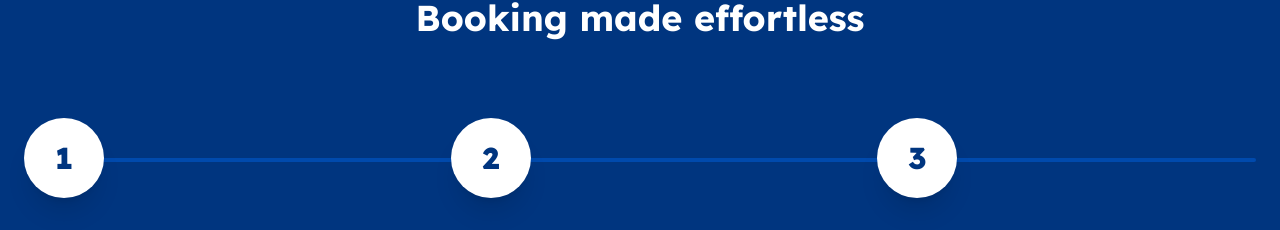
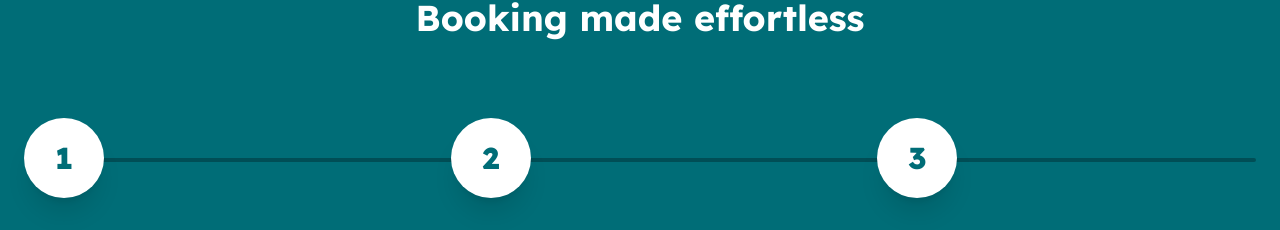
Before and after one commit to cudago/cudago-web-v1, a React (Vite) app: page / in a window 1280 px wide. Shown: the part 2406-2636 px from the top of the page. Built offline with nearby package versions, Linux system fonts and the light colour scheme.

Commit message:
refactor: update color scheme in Footer and CSS for consistency

```diff
--- a/src/components/Footer.tsx
+++ b/src/components/Footer.tsx
@@ -6,7 +6,7 @@ export const Footer = () => {
     <footer className="bg-slate-50 rounded-t-[3rem] md:rounded-t-[5rem] mt-20">
       <div className="max-w-7xl mx-auto px-8 py-16 grid grid-cols-2 md:grid-cols-4 gap-12">
         <div className="col-span-2 md:col-span-1">
-          <Link to="/" className="text-2xl font-bold text-blue-800 font-headline mb-6 block">Cudago</Link>
+          <Link to="/" className="text-2xl font-bold text-primary font-headline mb-6 block">Cudago</Link>
           <p className="text-slate-500 mb-8 max-w-xs">
             Your hyperlocal digital concierge for verified and trusted home services.
           </p>
@@ -26,18 +26,18 @@ export const Footer = () => {
         <div>
           <h4 className="font-bold text-primary mb-6">Company</h4>
           <ul className="space-y-4">
-            <li><Link to="/company/careers" className="text-slate-500 hover:text-blue-600 hover:translate-x-1 inline-block transition-all">Careers</Link></li>
-            <li><Link to="/company/press" className="text-slate-500 hover:text-blue-600 hover:translate-x-1 inline-block transition-all">Press Kit</Link></li>
+            <li><Link to="/company/careers" className="text-slate-500 hover:text-primary hover:translate-x-1 inline-block transition-all">Careers</Link></li>
+            <li><Link to="/company/press" className="text-slate-500 hover:text-primary hover:translate-x-1 inline-block transition-all">Press Kit</Link></li>
           </ul>
         </div>
 
         <div>
           <h4 className="font-bold text-primary mb-6">Legal</h4>
           <ul className="space-y-4">
-            <li><Link to="/policies/terms" className="text-slate-500 hover:text-blue-600 hover:translate-x-1 inline-block transition-all">Terms of Service</Link></li>
-            <li><Link to="/policies/privacy" className="text-slate-500 hover:text-blue-600 hover:translate-x-1 inline-block transition-all">Privacy Policy</Link></li>
-            <li><Link to="/policies/cookies" className="text-slate-500 hover:text-blue-600 hover:translate-x-1 inline-block transition-all">Cookie Policy</Link></li>
-            <li><Link to="/policies/security" className="text-slate-500 hover:text-blue-600 hover:translate-x-1 inline-block transition-all">Security</Link></li>
+            <li><Link to="/policies/terms" className="text-slate-500 hover:text-primary hover:translate-x-1 inline-block transition-all">Terms of Service</Link></li>
+            <li><Link to="/policies/privacy" className="text-slate-500 hover:text-primary hover:translate-x-1 inline-block transition-all">Privacy Policy</Link></li>
+            <li><Link to="/policies/cookies" className="text-slate-500 hover:text-primary hover:translate-x-1 inline-block transition-all">Cookie Policy</Link></li>
+            <li><Link to="/policies/security" className="text-slate-500 hover:text-primary hover:translate-x-1 inline-block transition-all">Security</Link></li>
           </ul>
         </div>
       </div>
--- a/src/index.css
+++ b/src/index.css
@@ -5,19 +5,19 @@
   --font-sans: "Inter", ui-sans-serif, system-ui, sans-serif;
   --font-headline: "Lexend", sans-serif;
 
-  --color-primary: #00357f;
-  --color-primary-container: #004aad;
+  --color-primary: #006D77;
+  --color-primary-container: #004E56;
   --color-on-primary: #ffffff;
-  --color-secondary: #125eae;
-  --color-secondary-fixed: #d5e3ff;
-  --color-surface: #fbf9f8;
-  --color-surface-container-low: #f5f3f3;
+  --color-secondary: #FF7A59;
+  --color-secondary-fixed: #F4E7D3;
+  --color-surface: #FAF8F4;
+  --color-surface-container-low: #F4EFE7;
   --color-surface-container-lowest: #ffffff;
-  --color-surface-container-high: #e9e8e7;
-  --color-on-surface: #1b1c1c;
-  --color-on-surface-variant: #434653;
-  --color-outline-variant: #c3c6d5;
-  --color-primary-fixed: #d9e2ff;
+  --color-surface-container-high: #E8E1D7;
+  --color-on-surface: #1F2933;
+  --color-on-surface-variant: #5B6673;
+  --color-outline-variant: #D9CEC1;
+  --color-primary-fixed: #D6EEF0;
 }
 
 @layer base {
@@ -33,8 +33,9 @@
 }
 
 .glass-nav {
-  background: rgba(251, 249, 248, 0.8);
+  background: rgba(250, 248, 244, 0.84);
   backdrop-filter: blur(20px);
+  border-bottom: 1px solid rgba(217, 206, 193, 0.58);
 }
 
 .no-scrollbar::-webkit-scrollbar {
```
